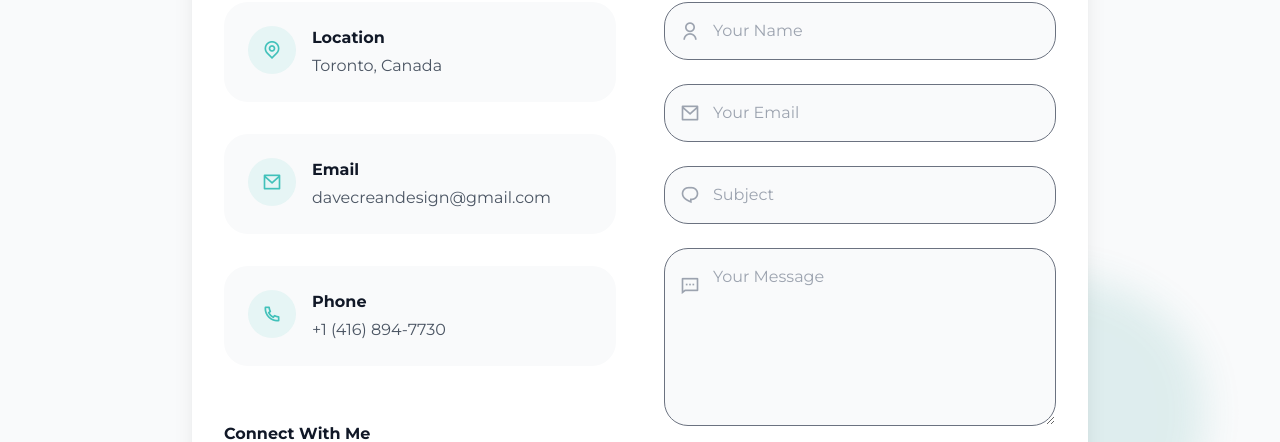
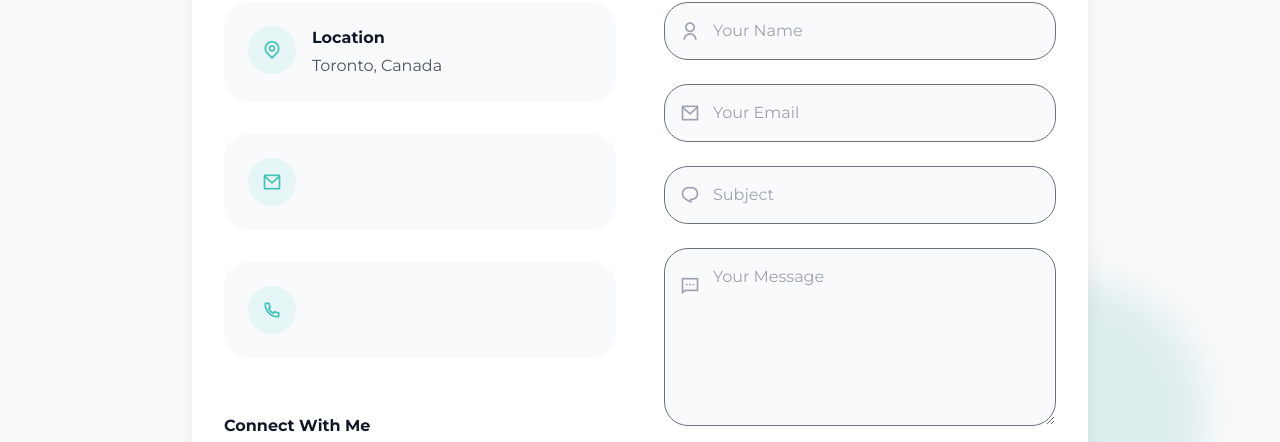
Before and after one commit to Dave-146/portfolio_v2, a website: page index.html in a window 1280 px wide. Shown: the part 6142-6584 px from the top of the page. Drawn offline with nearby package versions, Linux system fonts and the light colour scheme; animation ran at ten frames a second.

Commit message:
remove content

```diff
--- a/index.html
+++ b/index.html
@@ -424,10 +424,6 @@ tailwind.config={theme:{extend:{colors:{primary:'#41c1ba',secondary:'#41c1ba'},b
 <div class="w-12 h-12 bg-primary bg-opacity-10 rounded-xl flex items-center justify-center mr-4">
 <i class="ri-mail-line text-xl text-primary"></i>
 </div>
-<div>
-<h3 class="font-bold text-gray-900 mb-1">Email</h3>
-<p class="text-gray-600">davecreandesign@gmail.com</p>
-</div>
 </div>
 </div>
 <div class="bg-gray-50 p-6 rounded-xl">
@@ -435,10 +431,7 @@ tailwind.config={theme:{extend:{colors:{primary:'#41c1ba',secondary:'#41c1ba'},b
 <div class="w-12 h-12 bg-primary bg-opacity-10 rounded-xl flex items-center justify-center mr-4">
 <i class="ri-phone-line text-xl text-primary"></i>
 </div>
-<div>
-<h3 class="font-bold text-gray-900 mb-1">Phone</h3>
-<p class="text-gray-600">+1 (416) 894-7730</p>
-</div>
+
 </div>
 </div>
 <div class="pt-6">
```
